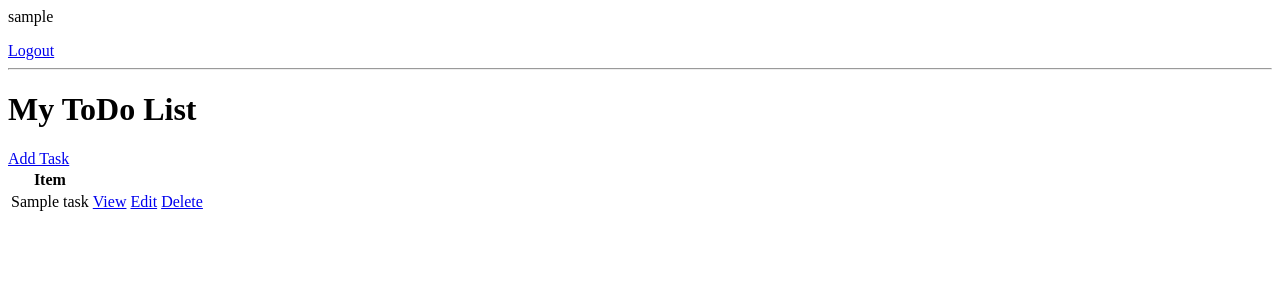
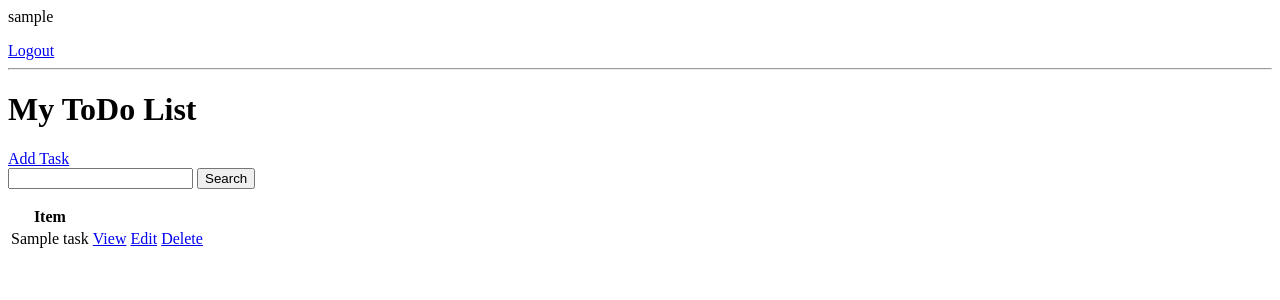
Before and after one commit to whitebbit/django-todo, a Django app: page / in a window 1280 px wide. Shown: the top 300 px of the page. Run offline with Django 4.2, Linux system fonts and the light colour scheme; a user stored in the database is signed in; tables that the repository leaves empty hold one stand-in row (values such as "Sample post").

Commit message:
add search

```diff
--- a/base/templates/base/task_list.html
+++ b/base/templates/base/task_list.html
@@ -10,6 +10,11 @@
 <h1>My ToDo List {{color}}</h1>
 
 <a href="{% url 'task-create' %}">Add Task</a>
+
+<form method="GET">
+  <input type="text" name="search-area">
+  <input type="submit" value="Search">
+</form>
 
 <table>
   <tr>
--- a/base/views.py
+++ b/base/views.py
@@ -1,7 +1,7 @@
 from typing import Any, Dict
 from django.forms.models import BaseModelForm
-from django.http import HttpResponse
-from django.shortcuts import render
+from django.http import HttpRequest, HttpResponse
+from django.shortcuts import redirect, render
 from django.views.generic.list import ListView
 from django.views.generic.detail import DetailView
 from django.views.generic.edit import CreateView, UpdateView, DeleteView, FormView
@@ -35,7 +35,10 @@ class RegisterView(FormView):
             login(self.request, user)
         return super(RegisterView, self).form_valid(form)
 
-
+    def get(self, request: HttpRequest, *args: str, **kwargs: Any) -> HttpResponse:
+        if self.request.user.is_authenticated:
+            return redirect("tasks")
+        return super(RegisterView, self).get(*args, **kwargs)
 
 class TaskList(LoginRequiredMixin, ListView):
     model = Task
@@ -45,6 +48,12 @@ class TaskList(LoginRequiredMixin, ListView):
         context = super().get_context_data(**kwargs)
         context["tasks"] = context["tasks"].filter(user=self.request.user)
         context["count"] = context["tasks"].filter(complete=False).count()
+
+        search_input = self.request.GET.get("search-area") or ""
+        if search_input:
+            context["tasks"] = context["tasks"].filter(
+                title__icontains=search_input)
+
         return context
 
 
```
Also changed, not shown: base/templates/base/main.html (added), test.html (added).
